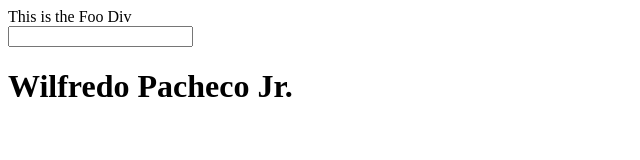
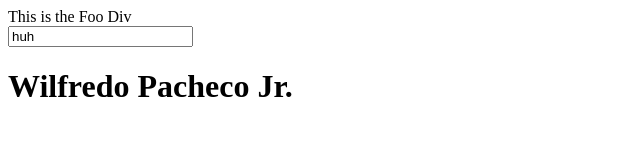
Before and after one commit to therealwilfredo/se25105, a plain HTML site: page index.html in a window 1280 px wide. Shown: the full height of the page, 0-640 px from the left. Drawn offline with Linux system fonts and the light colour scheme.

Commit message:
add some javascript

```diff
--- a/index.html
+++ b/index.html
@@ -14,4 +14,10 @@
 
 <h1>Wilfredo Pacheco Jr.</h1>
 </body>
+<script type="text/javascript">
+    window.onload = function(){
+        var box = document.getElementById("box");
+        box.value = "huh";
+    }
+</script>
 </html>
```
